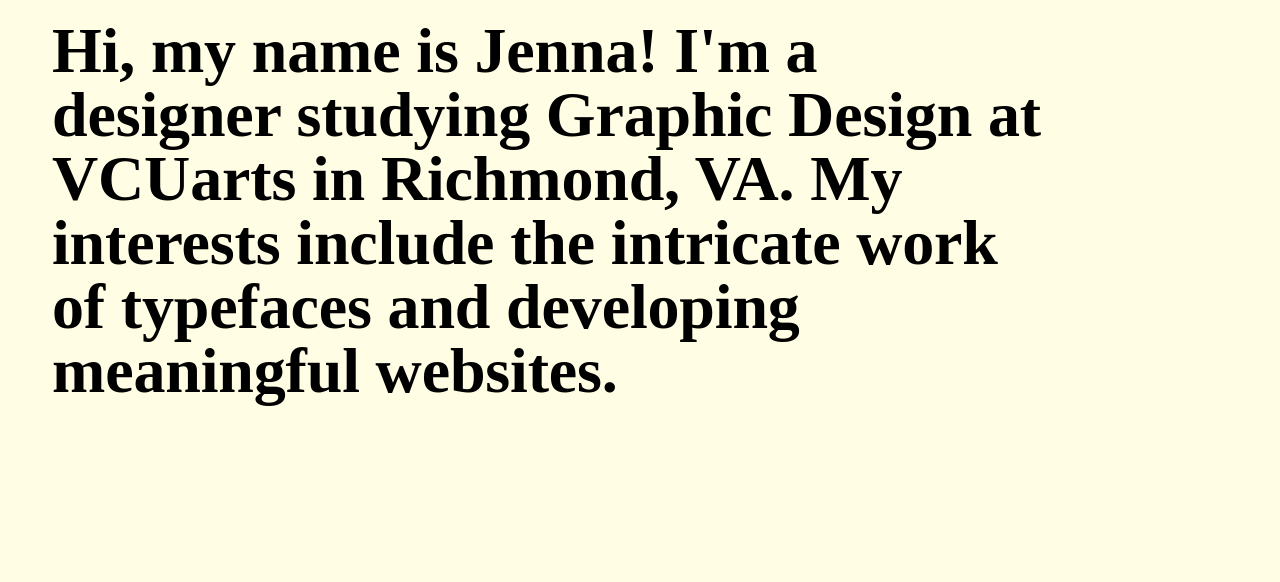
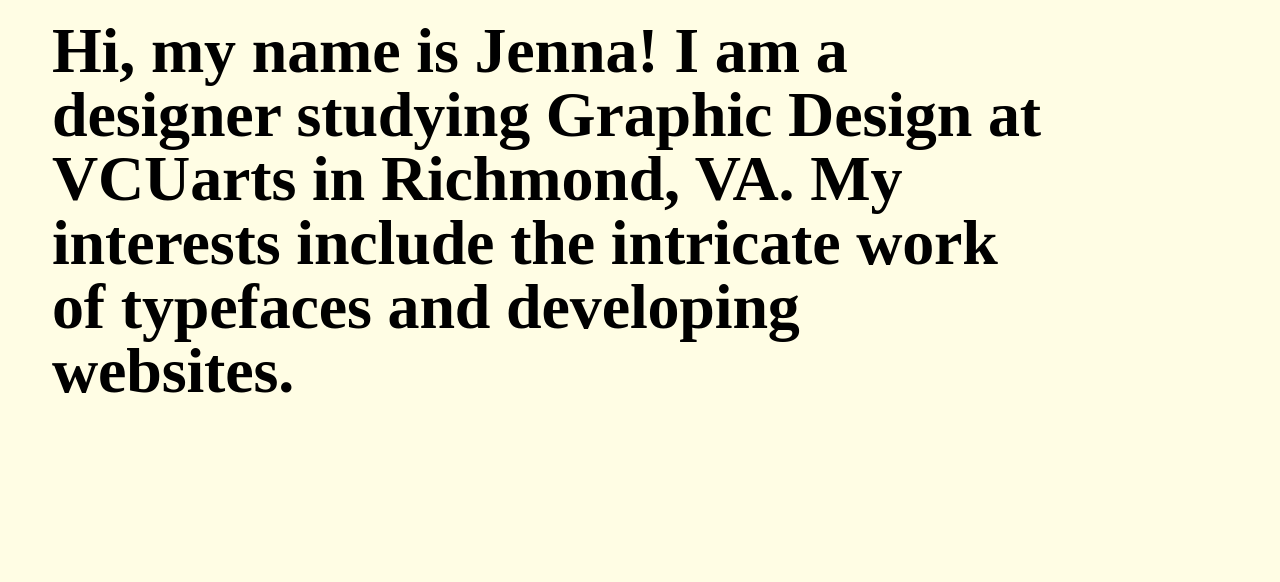
Before and after one commit to jenna590/portfolio, a plain HTML site: page index.html in a window 1280 px wide. Shown: the part 110-692 px from the top of the page. Drawn offline with Linux system fonts and the light colour scheme; a web font is replaced by a local one.

Commit message:
Update index.html

```diff
--- a/index.html
+++ b/index.html
@@ -26,7 +26,7 @@
       </div>
     </div>
     <h1 class="intro">
-      Hi, my name is Jenna! I'm a designer studying Graphic Design at VCUarts in Richmond, VA. My interests include the intricate work of typefaces and developing meaningful websites.
+      Hi, my name is Jenna! I am a designer studying Graphic Design at VCUarts in Richmond, VA. My interests include the intricate work of typefaces and developing websites.
     </h1>
     <h1 class= "projects-header">
       Work
```
